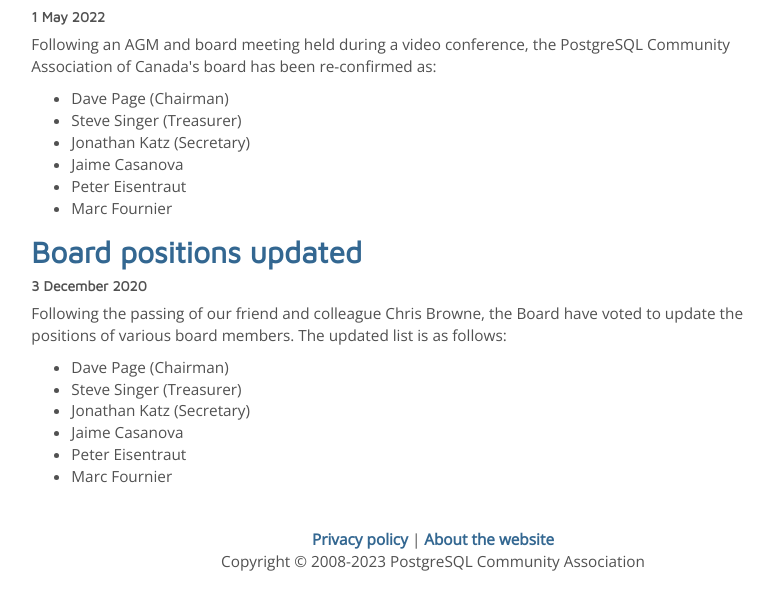
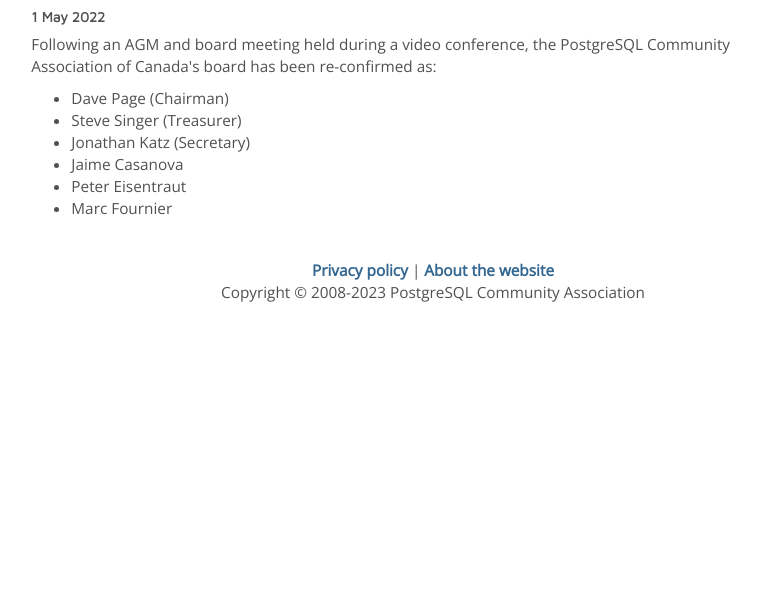
Before and after one commit to missusmy/pgcac-website, a Python web app: template templates/pages/index.html in a window 1280 px wide; the page is wider, and only the part inside the window is pictured. Shown: the part 1477-2080 px from the top of that part, without its empty margins (207-980 px from the left). After the commit the page ends 1779 px from the top of that part, so only its background shows below. Run offline with Jinja, Linux system fonts and the light colour scheme; the template is opened without the code that fills it, so the values that code supplies are empty; some libraries are stand-ins or nearby versions.

Commit message:
Fix anchors

```diff
--- a/templates/pages/index.html
+++ b/templates/pages/index.html
@@ -54,7 +54,7 @@ href="https://www.postgresql.org/">PostgreSQL Project</a>.
   <h1>Latest news</h1>
 
     <div>
-      <h2><a href="#2023-07-03">Change of Name</a></h2>
+      <h2 id="2023-07-03"><a href="#2023-07-03">Change of Name</a></h2>
       <h5>3 July 2023</h5>
 
       <p>Following discussion with the PostgreSQL Core Team, the Association has
@@ -66,7 +66,7 @@ href="https://www.postgresql.org/">PostgreSQL Project</a>.
         and elsewhere.
       </p>
 
-      <h2><a href="#2023-05-30">Board members confirmed</a></h2>
+      <h2 id="2023-05-30"><a href="#2023-05-30">Board members confirmed</a></h2>
       <h5>30 May 2023</h5>
 
       <p>Following an AGM and board meeting held at PGCon 2023 in Ottawa, the
@@ -81,7 +81,7 @@ href="https://www.postgresql.org/">PostgreSQL Project</a>.
         <li>Marc Fournier</li>
       </ul>
 
-      <h2><a href="#2022-06-23">Infringing Trademark Registrations Invalidated by Spanish Court</a></h2>
+      <h2 id="2022-06-23"><a href="#2022-06-23">Infringing Trademark Registrations Invalidated by Spanish Court</a></h2>
       <h5>23 June 2022</h5>
 
       <p>In 2020, the PostgreSQL Core Team was made aware of trademarks
@@ -132,7 +132,7 @@ href="https://www.postgresql.org/">PostgreSQL Project</a>.
         ask that you please consider <a href="/donate">donating</a>.
       </p>
 
-      <h2><a href="#2022-05-01">Board members confirmed</a></h2>
+      <h2 id="2022-05-01"><a href="#2022-05-01">Board members confirmed</a></h2>
       <h5>1 May 2022</h5>
 
       <p>Following an AGM and board meeting held during a video conference, the
@@ -147,24 +147,6 @@ href="https://www.postgresql.org/">PostgreSQL Project</a>.
         <li>Marc Fournier</li>
       </ul>
     </div>
-
-  <div>
-    <h2><a href="#2020-12-03">Board positions updated</a></h2>
-    <h5>3 December 2020</h5>
-
-    <p>Following the passing of our friend and colleague Chris Browne, the Board
-      have voted to update the positions of various board members. The updated
-      list is as follows:</p>
-      <ul>
-        <li>Dave Page (Chairman)</li>
-        <li>Steve Singer (Treasurer)</li>
-        <li>Jonathan Katz (Secretary)</li>
-        <li>Jaime Casanova</li>
-        <li>Peter Eisentraut</li>
-        <li>Marc Fournier</li>
-      </ul>
-  </div>
-
  </div>
 </div>
 {% endblock %}
```
